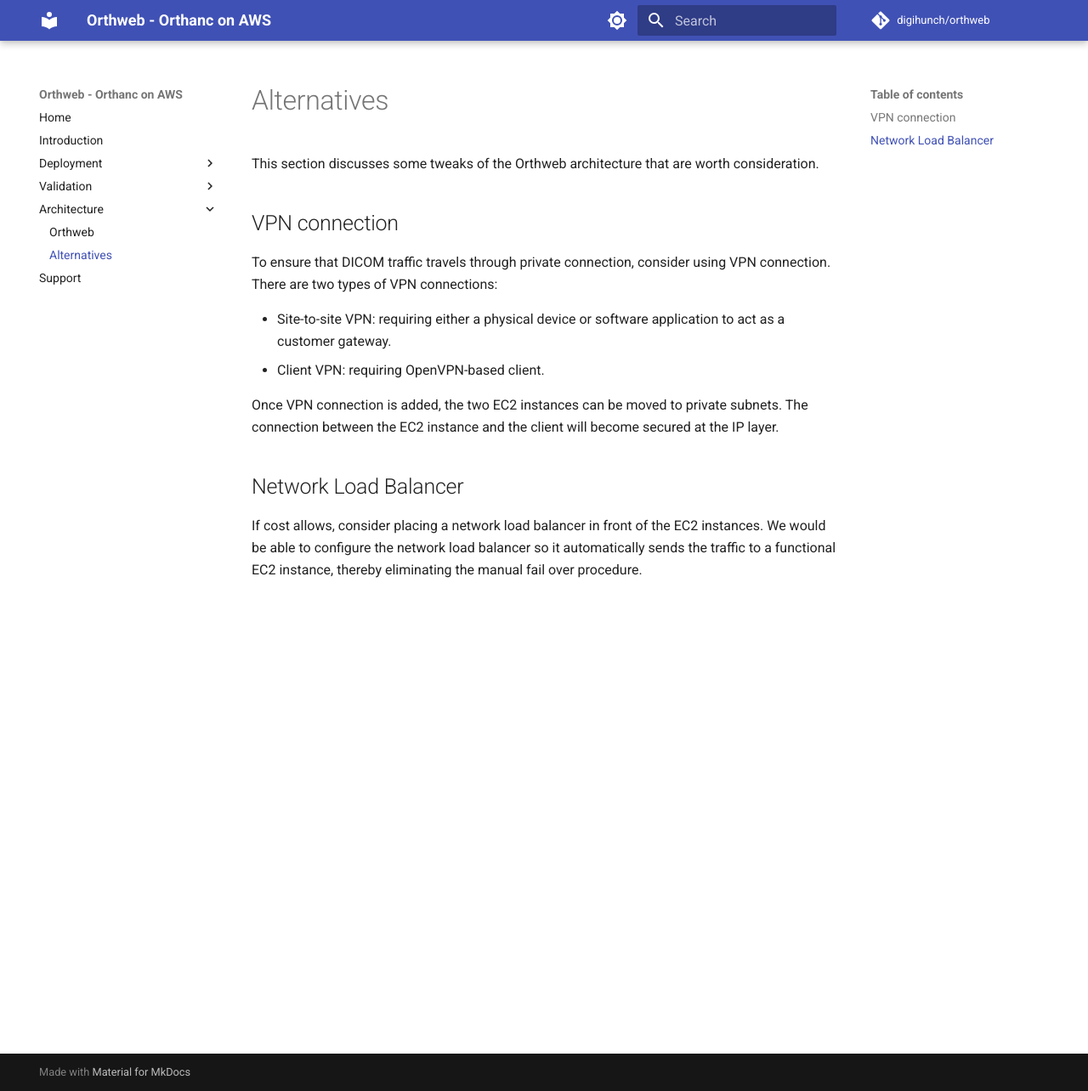
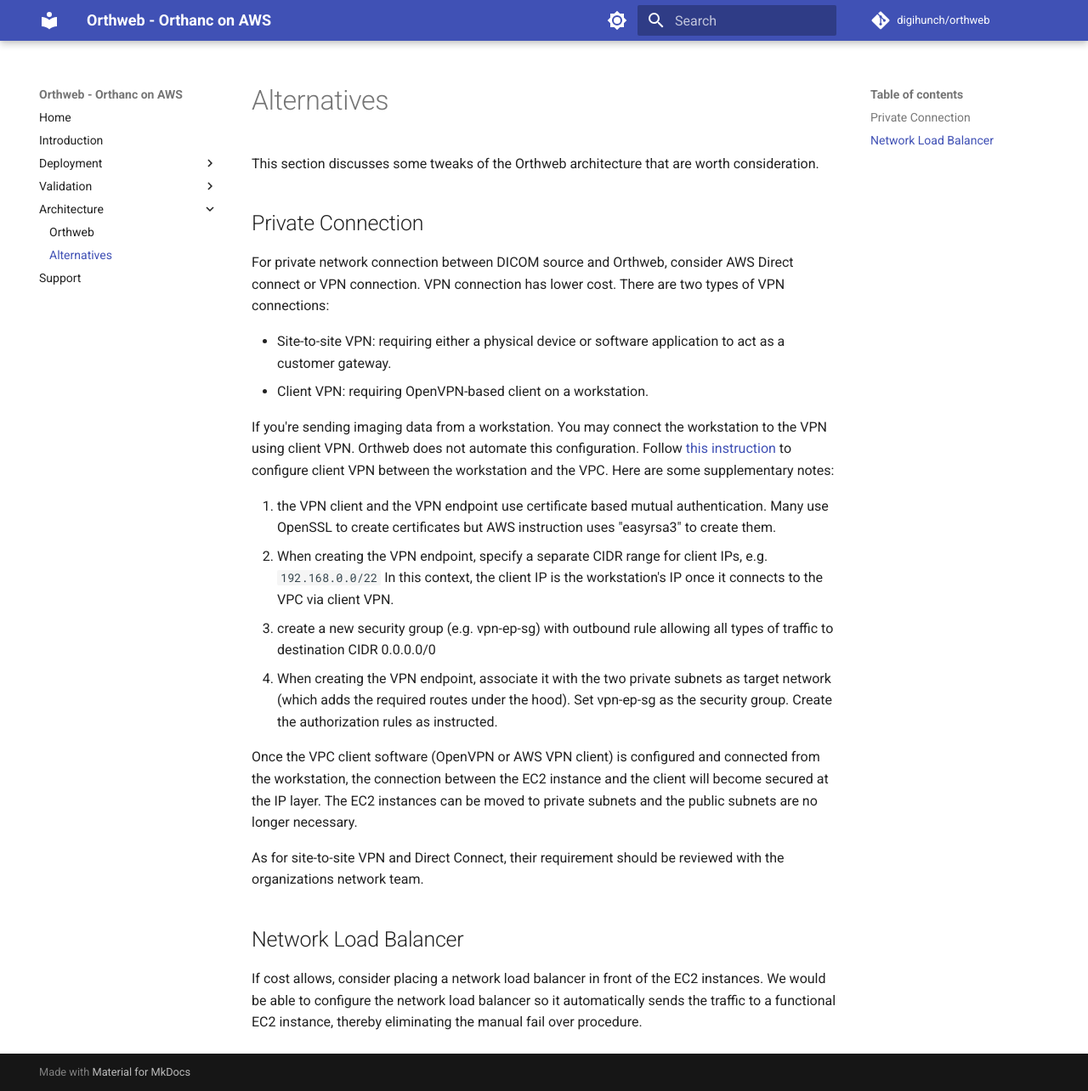
Before and after one commit to digihunch/orthweb, an MkDocs documentation site: the page built from docs/architecture/alternative.md, in a window 1280 px wide and 1284 px high. Shown: the whole window at 85% size. Built offline with MkDocs 1.6.1 and Material for MkDocs 9.7.7, drawn with Linux system fonts in a browser that asks for light colours; comment, search, counter and statistics services are not loaded.

Commit message:
update version, document and gitignore

```diff
--- a/docs/architecture/alternative.md
+++ b/docs/architecture/alternative.md
@@ -1,12 +1,22 @@
 This section discusses some tweaks of the Orthweb architecture that are worth consideration.
 
-## VPN connection
-To ensure that DICOM traffic travels through private connection, consider using VPN connection. There are two types of VPN connections:
+## Private Connection
+
+For private network connection between DICOM source and Orthweb, consider AWS Direct connect or VPN connection. VPN connection has lower cost. There are two types of VPN connections:
 
 * Site-to-site VPN: requiring either a physical device or software application to act as a customer gateway.
-* Client VPN: requiring OpenVPN-based client.
+* Client VPN: requiring OpenVPN-based client on a workstation.
 
-Once VPN connection is added, the two EC2 instances can be moved to private subnets. The connection between the EC2 instance and the client will become secured at the IP layer.
+If you're sending imaging data from a workstation. You may connect the workstation to the VPN using client VPN. Orthweb does not automate this configuration. Follow [this instruction](https://docs.aws.amazon.com/vpn/latest/clientvpn-admin/cvpn-getting-started.html) to configure client VPN between the workstation and the VPC. Here are some supplementary notes:
+
+1. the VPN client and the VPN endpoint use certificate based mutual authentication. Many use OpenSSL to create certificates but AWS instruction uses "easyrsa3" to create them.
+2. When creating the VPN endpoint, specify a separate CIDR range for client IPs, e.g. `192.168.0.0/22` In this context, the client IP is the workstation's IP once it connects to the VPC via client VPN.
+3. create a new security group (e.g. vpn-ep-sg) with outbound rule allowing all types of traffic to destination CIDR 0.0.0.0/0
+4. When creating the VPN endpoint, associate it with the two private subnets as target network (which adds the required routes under the hood). Set vpn-ep-sg as the security group. Create the authorization rules as instructed.
+
+Once the VPC client software (OpenVPN or AWS VPN client) is configured and connected from the workstation, the connection between the EC2 instance and the client will become secured at the IP layer. The EC2 instances can be moved to private subnets and the public subnets are no longer necessary.
+
+As for site-to-site VPN and Direct Connect, their requirement should be reviewed with the organizations network team.
 
 ## Network Load Balancer
 If cost allows, consider placing a network load balancer in front of the EC2 instances. We would be able to configure the network load balancer so it automatically sends the traffic to a functional EC2 instance, thereby eliminating the manual fail over procedure.
```
Also changed, not shown: 2 other files.
